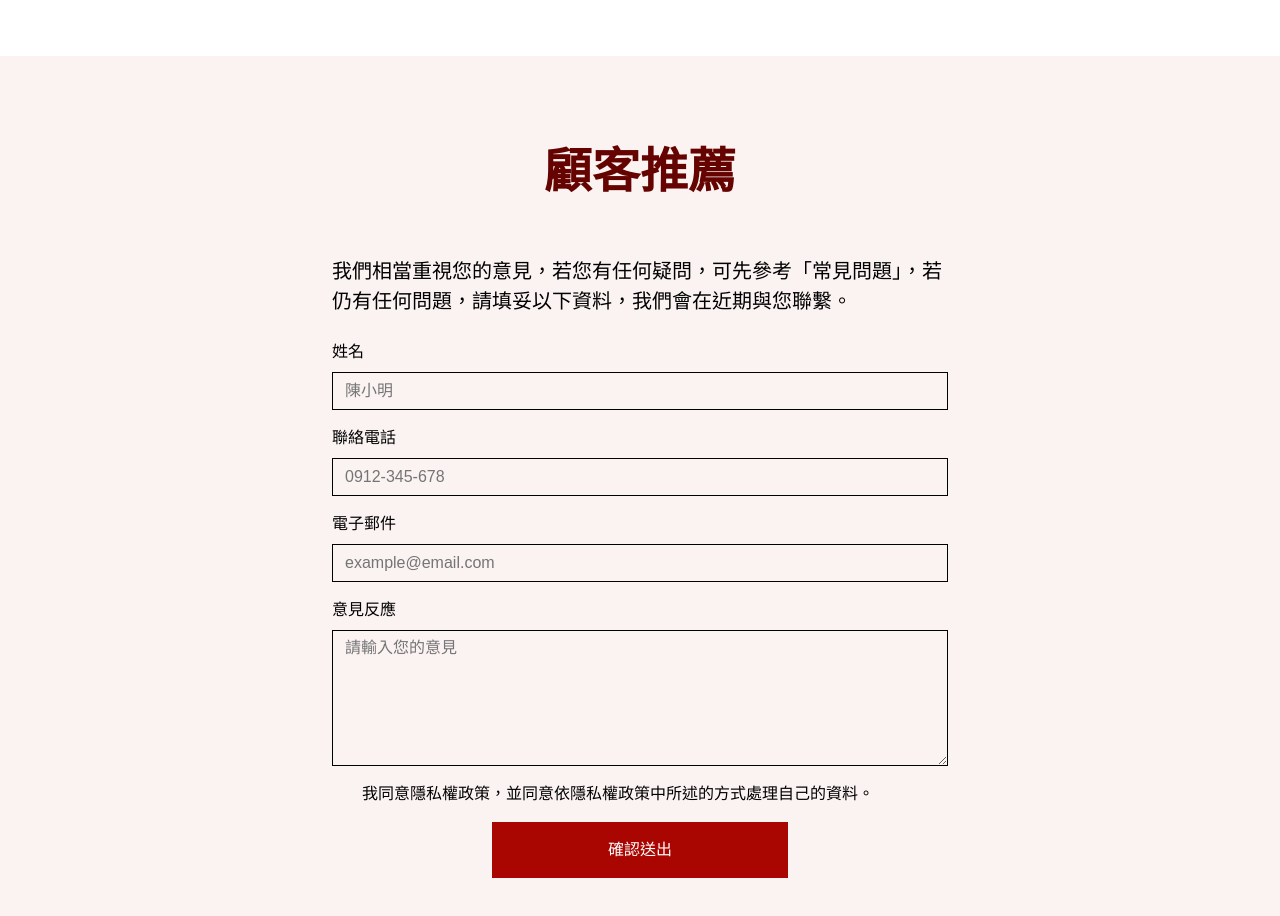
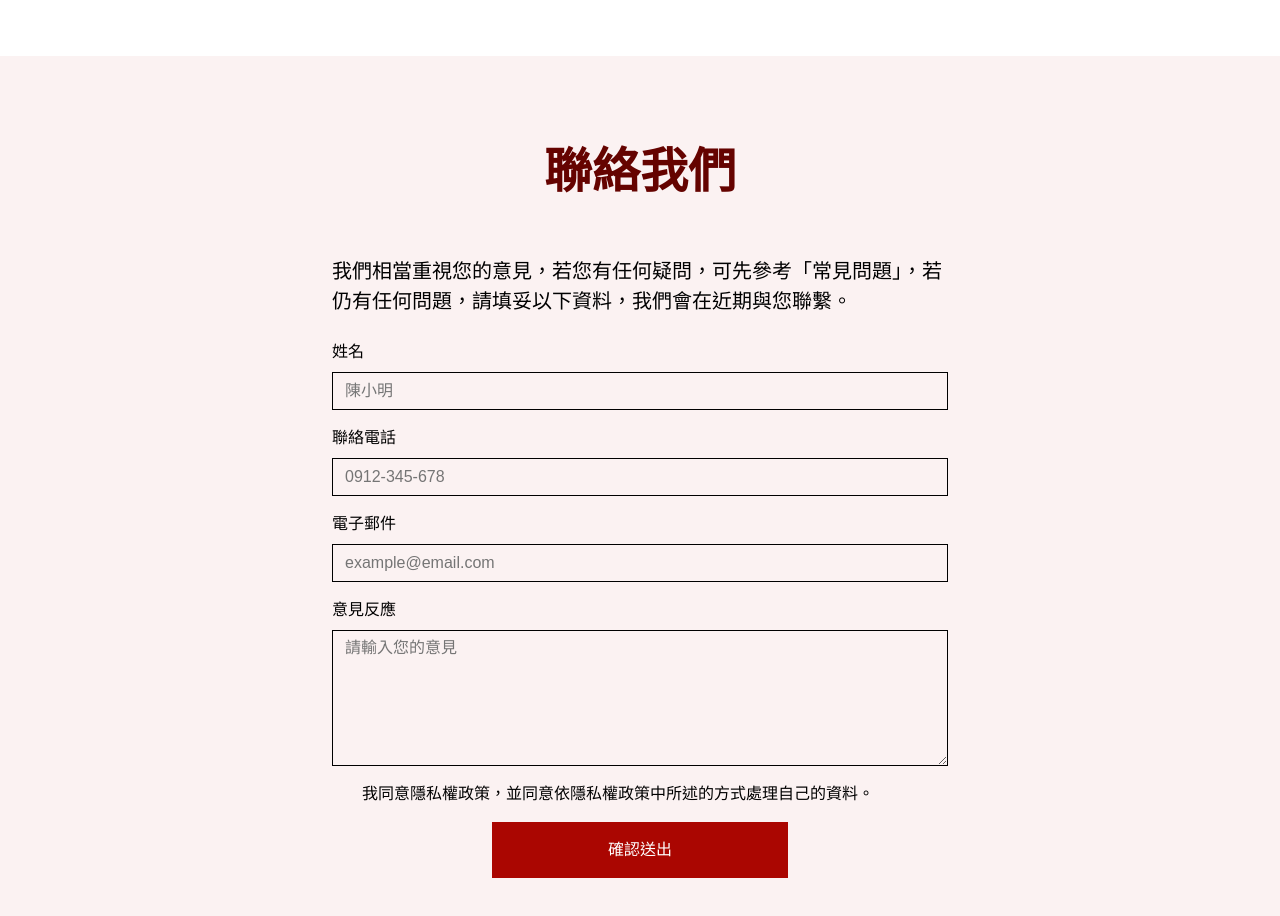
Before and after one commit to elliechiang143/hex2024_css_w3, a plain HTML site: page index.html in a window 1280 px wide. Shown: the part 3360-4276 px from the top of the page. Drawn offline with nearby package versions, Linux system fonts and the light colour scheme.

Commit message:
錯字修正

```diff
--- a/index.html
+++ b/index.html
@@ -148,7 +148,7 @@
     </section>
     <section class="contact bg-tertiary">
         <div class="container py-80 py-sm-60">
-            <h2 class="fs-h2 color-secondary fs-sm-h5 index-title">顧客推薦</h2>
+            <h2 class="fs-h2 color-secondary fs-sm-h5 index-title">聯絡我們</h2>
             <div class="row contact-form-wrapper">
                 <div class="col-6 col-lg-10 col-sm-12">
                     <p class="fs-4 fs-lg-5 mb-24">我們相當重視您的意見，若您有任何疑問，可先參考「常見問題」，若仍有任何問題，請填妥以下資料，我們會在近期與您聯繫。</p>
```
